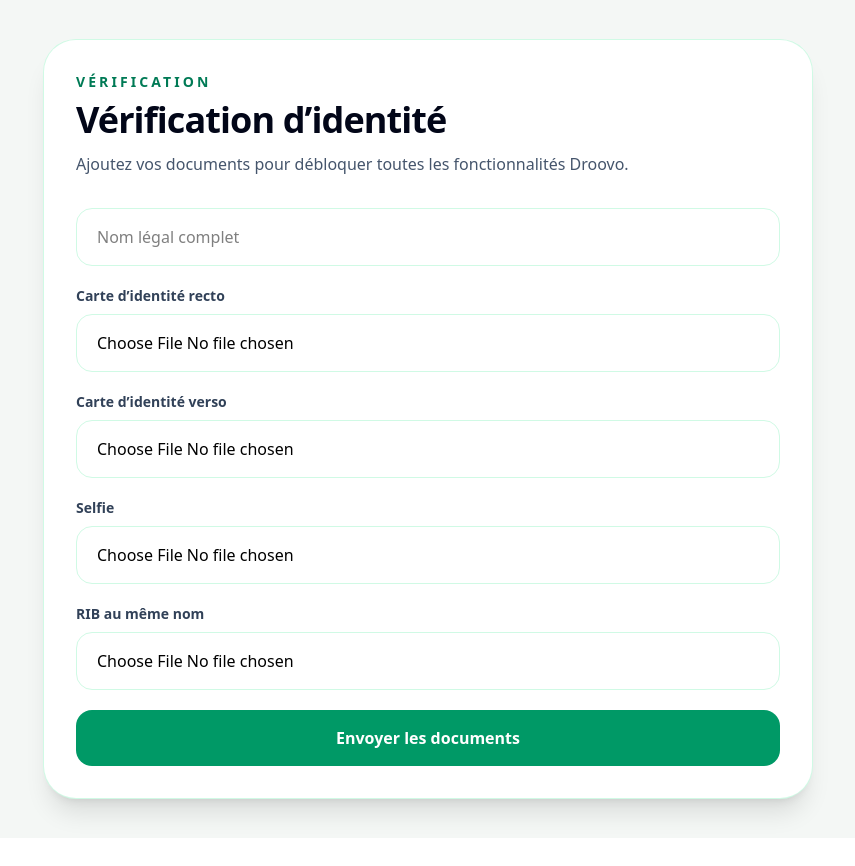
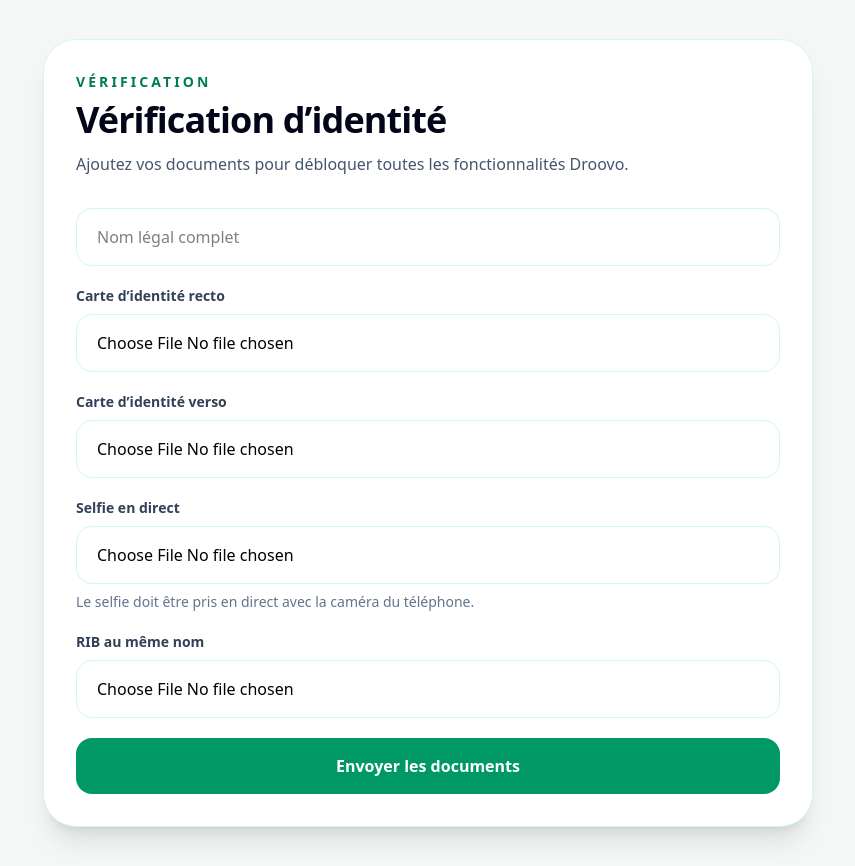
Before and after one commit to lafere75-del/Droovo, a Next.js app: page /dashboard/verification in a window 1280 px wide. Shown: the whole page, without its empty margins (212-1067 px from the left). Before the commit the page ends 838 px from the top, so only its background shows below. Built offline with nearby package versions, Linux system fonts and the light colour scheme.

Commit message:
Update page.jsx

```diff
--- a/app/dashboard/verification/page.jsx
+++ b/app/dashboard/verification/page.jsx
@@ -133,8 +133,8 @@ export default function VerificationPage() {
             onChange={setIdBack}
           />
 
-          <FileInput
-            label="Selfie"
+          <SelfieInput
+            label="Selfie en direct"
             onChange={setSelfie}
           />
 
@@ -174,3 +174,26 @@ function FileInput({ label, onChange }) {
     </div>
   );
 }
+
+function SelfieInput({ label, onChange }) {
+  return (
+    <div>
+      <label className="mb-2 block text-sm font-black text-slate-700">
+        {label}
+      </label>
+
+      <input
+        required
+        type="file"
+        accept="image/*"
+        capture="user"
+        onChange={(e) => onChange(e.target.files[0])}
+        className="w-full rounded-2xl border border-emerald-100 bg-white px-5 py-4"
+      />
+
+      <p className="mt-2 text-sm text-slate-500">
+        Le selfie doit être pris en direct avec la caméra du téléphone.
+      </p>
+    </div>
+  );
+}
```
